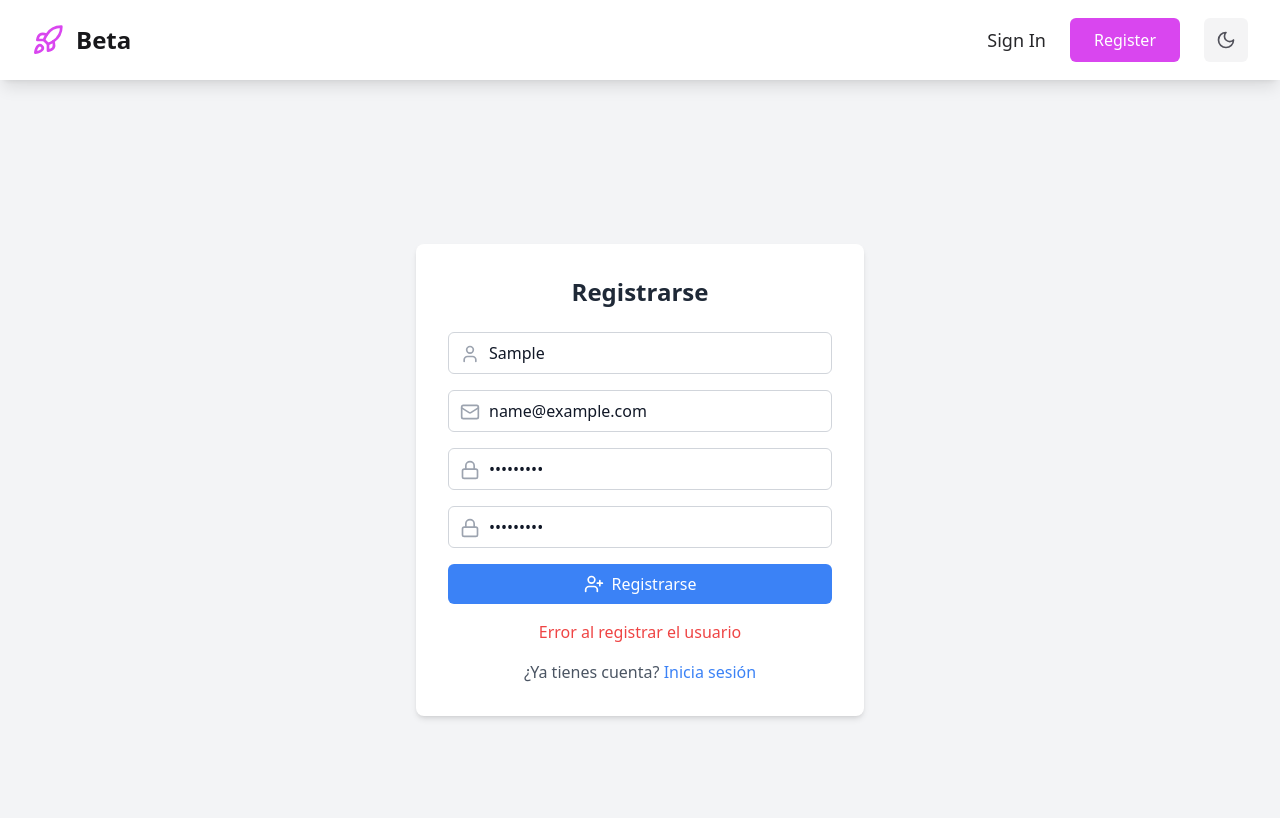
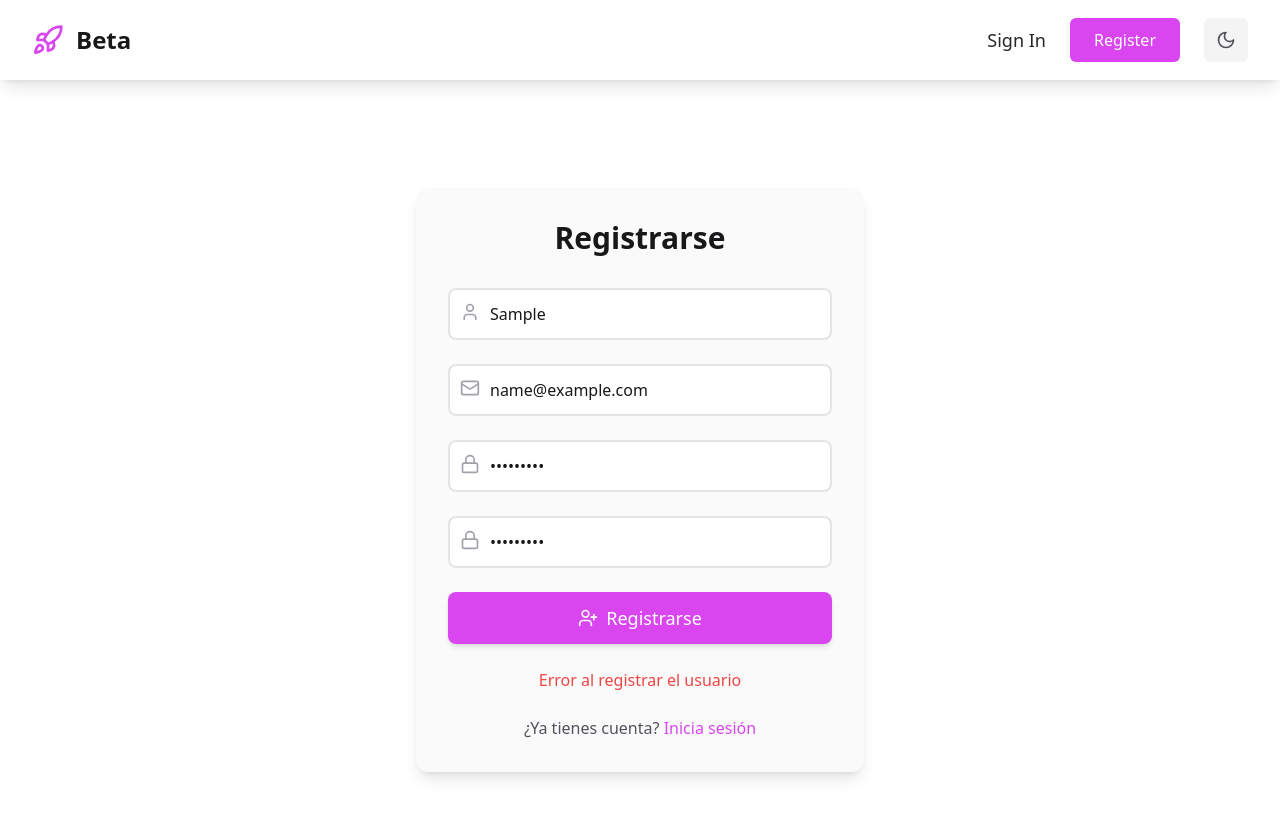
Before and after one commit to jonathan1173/__Beta-Frontend, a React (Create React App) app: page /register in a window 1280 px wide. Both pictures are taken after typing "Sample", "name@example.com", "Sample123", "Sample123" into the empty fields and a click on the button "Registrarse". Shown: the top 818 px of the page. Built offline with nearby package versions, Linux system fonts and the light colour scheme; no server answers.

Commit message:
cambiando estilos del register y login

```diff
--- a/src/Pages/Register.js
+++ b/src/Pages/Register.js
@@ -48,81 +48,88 @@ export default function Register() {
   };
 
   return (
-    <div className="flex items-center justify-center min-h-screen bg-gray-100 dark:bg-gray-900 transition-colors duration-300">
-       <motion.div
+    <div className="flex items-center justify-center min-h-screen bg-white dark:bg-zinc-900 transition-all duration-300">
+      <motion.div
         initial={{ opacity: 0, y: -50 }}
         animate={{ opacity: 1, y: 0 }}
         transition={{ duration: 0.5 }}
-        className="p-8 bg-white dark:bg-gray-800 rounded-lg shadow-md w-full max-w-md transition-colors duration-300"
+        className="p-8 bg-zinc-50 dark:bg-zinc-800 rounded-xl shadow-lg w-full max-w-md transition-all duration-300"
       >
-        <h2 className="text-2xl font-bold mb-6 text-center text-gray-800 dark:text-gray-200">Registrarse</h2>
-        <form onSubmit={handleRegister} className="space-y-4">
-          <div className="relative">
-            <User className="absolute top-3 left-3 text-gray-400 dark:text-gray-500" size={20} />
+        <h2 className="text-3xl font-bold mb-8 text-center text-zinc-900 dark:text-white">
+          Registrarse
+        </h2>
+        <form onSubmit={handleRegister} className="space-y-6">
+          <div className="relative group">
+            <User className="absolute top-3.5 left-3 text-zinc-400 dark:text-zinc-500 group-hover:text-fuchsia-500 dark:group-hover:text-emerald-400 transition-colors duration-300" size={20} />
             <input
               type="text"
               placeholder="Nombre de usuario"
               value={username}
               onChange={(e) => setUsername(e.target.value)}
               required
-              className="w-full pl-10 pr-3 py-2 border border-gray-300 dark:border-gray-600 rounded-md focus:outline-none focus:ring-2 focus:ring-blue-500 dark:focus:ring-blue-400 bg-white dark:bg-gray-700 text-gray-900 dark:text-gray-100 transition-colors duration-300"
+              className="w-full pl-10 pr-4 py-3 border-2 border-zinc-200 dark:border-zinc-700 rounded-lg focus:outline-none focus:border-fuchsia-500 dark:focus:border-emerald-400 bg-white dark:bg-zinc-900 text-zinc-900 dark:text-zinc-100 transition-all duration-300 placeholder-zinc-400 dark:placeholder-zinc-500"
             />
           </div>
-          <div className="relative">
-            <Mail className="absolute top-3 left-3 text-gray-400 dark:text-gray-500" size={20} />
+          <div className="relative group">
+            <Mail className="absolute top-3.5 left-3 text-zinc-400 dark:text-zinc-500 group-hover:text-fuchsia-500 dark:group-hover:text-emerald-400 transition-colors duration-300" size={20} />
             <input
               type="email"
               placeholder="Correo electrónico"
               value={email}
               onChange={(e) => setEmail(e.target.value)}
               required
-              className="w-full pl-10 pr-3 py-2 border border-gray-300 dark:border-gray-600 rounded-md focus:outline-none focus:ring-2 focus:ring-blue-500 dark:focus:ring-blue-400 bg-white dark:bg-gray-700 text-gray-900 dark:text-gray-100 transition-colors duration-300"
+              className="w-full pl-10 pr-4 py-3 border-2 border-zinc-200 dark:border-zinc-700 rounded-lg focus:outline-none focus:border-fuchsia-500 dark:focus:border-emerald-400 bg-white dark:bg-zinc-900 text-zinc-900 dark:text-zinc-100 transition-all duration-300 placeholder-zinc-400 dark:placeholder-zinc-500"
             />
           </div>
-          <div className="relative">
-            <Lock className="absolute top-3 left-3 text-gray-400 dark:text-gray-500" size={20} />
+          <div className="relative group">
+            <Lock className="absolute top-3.5 left-3 text-zinc-400 dark:text-zinc-500 group-hover:text-fuchsia-500 dark:group-hover:text-emerald-400 transition-colors duration-300" size={20} />
             <input
               type="password"
               placeholder="Contraseña"
               value={password}
               onChange={(e) => setPassword(e.target.value)}
               required
-              className="w-full pl-10 pr-3 py-2 border border-gray-300 dark:border-gray-600 rounded-md focus:outline-none focus:ring-2 focus:ring-blue-500 dark:focus:ring-blue-400 bg-white dark:bg-gray-700 text-gray-900 dark:text-gray-100 transition-colors duration-300"
+              className="w-full pl-10 pr-4 py-3 border-2 border-zinc-200 dark:border-zinc-700 rounded-lg focus:outline-none focus:border-fuchsia-500 dark:focus:border-emerald-400 bg-white dark:bg-zinc-900 text-zinc-900 dark:text-zinc-100 transition-all duration-300 placeholder-zinc-400 dark:placeholder-zinc-500"
             />
           </div>
-          <div className="relative">
-            <Lock className="absolute top-3 left-3 text-gray-400 dark:text-gray-500" size={20} />
+          <div className="relative group">
+            <Lock className="absolute top-3.5 left-3 text-zinc-400 dark:text-zinc-500 group-hover:text-fuchsia-500 dark:group-hover:text-emerald-400 transition-colors duration-300" size={20} />
             <input
               type="password"
               placeholder="Confirmar Contraseña"
               value={confirmPassword}
               onChange={(e) => setConfirmPassword(e.target.value)}
               required
-              className="w-full pl-10 pr-3 py-2 border border-gray-300 dark:border-gray-600 rounded-md focus:outline-none focus:ring-2 focus:ring-blue-500 dark:focus:ring-blue-400 bg-white dark:bg-gray-700 text-gray-900 dark:text-gray-100 transition-colors duration-300"
+              className="w-full pl-10 pr-4 py-3 border-2 border-zinc-200 dark:border-zinc-700 rounded-lg focus:outline-none focus:border-fuchsia-500 dark:focus:border-emerald-400 bg-white dark:bg-zinc-900 text-zinc-900 dark:text-zinc-100 transition-all duration-300 placeholder-zinc-400 dark:placeholder-zinc-500"
             />
           </div>
           <motion.button
-            whileHover={{ scale: 1.05 }}
-            whileTap={{ scale: 0.95 }}
+            whileHover={{ scale: 1.02 }}
+            whileTap={{ scale: 0.98 }}
             type="submit"
-            className="w-full bg-blue-500 dark:bg-blue-600 text-white py-2 rounded-md hover:bg-blue-600 dark:hover:bg-blue-700 transition duration-300 flex items-center justify-center"
+            className="w-full bg-fuchsia-500 hover:bg-cyan-500 dark:bg-emerald-400 dark:hover:bg-fuchsia-400 text-white py-3 rounded-lg transition-all duration-300 flex items-center justify-center text-lg font-medium shadow-md hover:shadow-lg"
           >
             <UserPlus className="mr-2" size={20} />
             Registrarse
           </motion.button>
         </form>
+
         {error && (
           <motion.p
             initial={{ opacity: 0 }}
             animate={{ opacity: 1 }}
-            className="mt-4 text-red-500 dark:text-red-400 text-center"
+            className="mt-6 text-red-500 dark:text-red-400 text-center font-medium"
           >
             {error}
           </motion.p>
         )}
-        <p className="mt-4 text-center text-gray-600 dark:text-gray-400">
+
+        <p className="mt-6 text-center text-zinc-600 dark:text-zinc-400">
           ¿Ya tienes cuenta?{' '}
-          <Link to="/login" className="text-blue-500 dark:text-blue-400 hover:underline">
+          <Link
+            to="/login"
+            className="text-fuchsia-500 hover:text-cyan-500 dark:text-emerald-400 dark:hover:text-fuchsia-400 font-medium transition-colors duration-300 hover:underline"
+          >
             Inicia sesión
           </Link>
         </p>
--- a/src/Pages/login.js
+++ b/src/Pages/login.js
@@ -34,42 +34,44 @@ export default function Login() {
   };
 
   return (
-    <div className="flex items-center justify-center min-h-screen bg-gray-100 dark:bg-gray-900 transition-colors duration-300">
+    <div className="flex items-center justify-center min-h-screen bg-white dark:bg-zinc-900 transition-all duration-300">
       <motion.div
         initial={{ opacity: 0, y: -50 }}
         animate={{ opacity: 1, y: 0 }}
         transition={{ duration: 0.5 }}
-        className="p-8 bg-white dark:bg-gray-800 rounded-lg shadow-md w-full max-w-md transition-colors duration-300"
+        className="p-8 bg-zinc-50 dark:bg-zinc-800 rounded-xl shadow-lg w-full max-w-md transition-all duration-300"
       >
-        <h2 className="text-2xl font-bold mb-6 text-center text-gray-800 dark:text-gray-200">Iniciar Sesión</h2>
-        <form onSubmit={handleLogin} className="space-y-4">
-          <div className="relative">
-            <User className="absolute top-3 left-3 text-gray-400 dark:text-gray-500" size={20} />
+        <h2 className="text-3xl font-bold mb-8 text-center text-zinc-900 dark:text-white">
+          Iniciar Sesión
+        </h2>
+        <form onSubmit={handleLogin} className="space-y-6">
+          <div className="relative group">
+            <User className="absolute top-3.5 left-3 text-zinc-400 dark:text-zinc-500 group-hover:text-fuchsia-500 dark:group-hover:text-emerald-400 transition-colors duration-300" size={20} />
             <input
               type="text"
               placeholder="Nombre de usuario"
               value={username}
               onChange={(e) => setUsername(e.target.value)}
               required
-              className="w-full pl-10 pr-3 py-2 border border-gray-300 dark:border-gray-600 rounded-md focus:outline-none focus:ring-2 focus:ring-blue-500 dark:focus:ring-blue-400 bg-white dark:bg-gray-700 text-gray-900 dark:text-gray-100 transition-colors duration-300"
+              className="w-full pl-10 pr-4 py-3 border-2 border-zinc-200 dark:border-zinc-700 rounded-lg focus:outline-none focus:border-fuchsia-500 dark:focus:border-emerald-400 bg-white dark:bg-zinc-900 text-zinc-900 dark:text-zinc-100 transition-all duration-300 placeholder-zinc-400 dark:placeholder-zinc-500"
             />
           </div>
-          <div className="relative">
-            <Lock className="absolute top-3 left-3 text-gray-400 dark:text-gray-500" size={20} />
+          <div className="relative group">
+            <Lock className="absolute top-3.5 left-3 text-zinc-400 dark:text-zinc-500 group-hover:text-fuchsia-500 dark:group-hover:text-emerald-400 transition-colors duration-300" size={20} />
             <input
               type="password"
               placeholder="Contraseña"
               value={password}
               onChange={(e) => setPassword(e.target.value)}
               required
-              className="w-full pl-10 pr-3 py-2 border border-gray-300 dark:border-gray-600 rounded-md focus:outline-none focus:ring-2 focus:ring-blue-500 dark:focus:ring-blue-400 bg-white dark:bg-gray-700 text-gray-900 dark:text-gray-100 transition-colors duration-300"
+              className="w-full pl-10 pr-4 py-3 border-2 border-zinc-200 dark:border-zinc-700 rounded-lg focus:outline-none focus:border-fuchsia-500 dark:focus:border-emerald-400 bg-white dark:bg-zinc-900 text-zinc-900 dark:text-zinc-100 transition-all duration-300 placeholder-zinc-400 dark:placeholder-zinc-500"
             />
           </div>
           <motion.button
-            whileHover={{ scale: 1.05 }}
-            whileTap={{ scale: 0.95 }}
+            whileHover={{ scale: 1.02 }}
+            whileTap={{ scale: 0.98 }}
             type="submit"
-            className="w-full bg-blue-500 dark:bg-blue-600 text-white py-2 rounded-md hover:bg-blue-600 dark:hover:bg-blue-700 transition duration-300 flex items-center justify-center"
+            className="w-full bg-fuchsia-500 hover:bg-cyan-500 dark:bg-emerald-400 dark:hover:bg-fuchsia-400 text-white py-3 rounded-lg transition-all duration-300 flex items-center justify-center text-lg font-medium shadow-md hover:shadow-lg"
           >
             <LogIn className="mr-2" size={20} />
             Ingresar
@@ -80,7 +82,7 @@ export default function Login() {
           <motion.p
             initial={{ opacity: 0 }}
             animate={{ opacity: 1 }}
-            className="mt-4 text-red-500 dark:text-red-400 text-center"
+            className="mt-6 text-red-500 dark:text-red-400 text-center font-medium"
           >
             {error}
           </motion.p>
```
